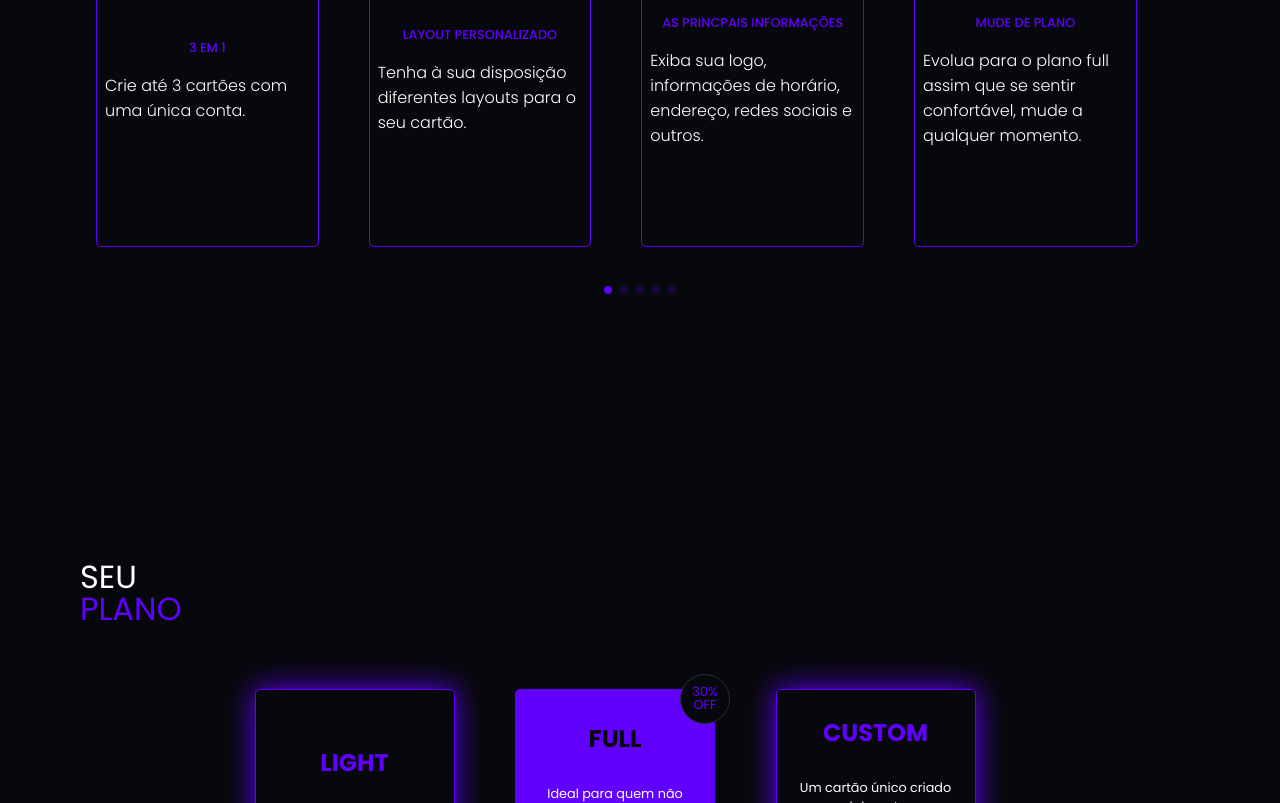
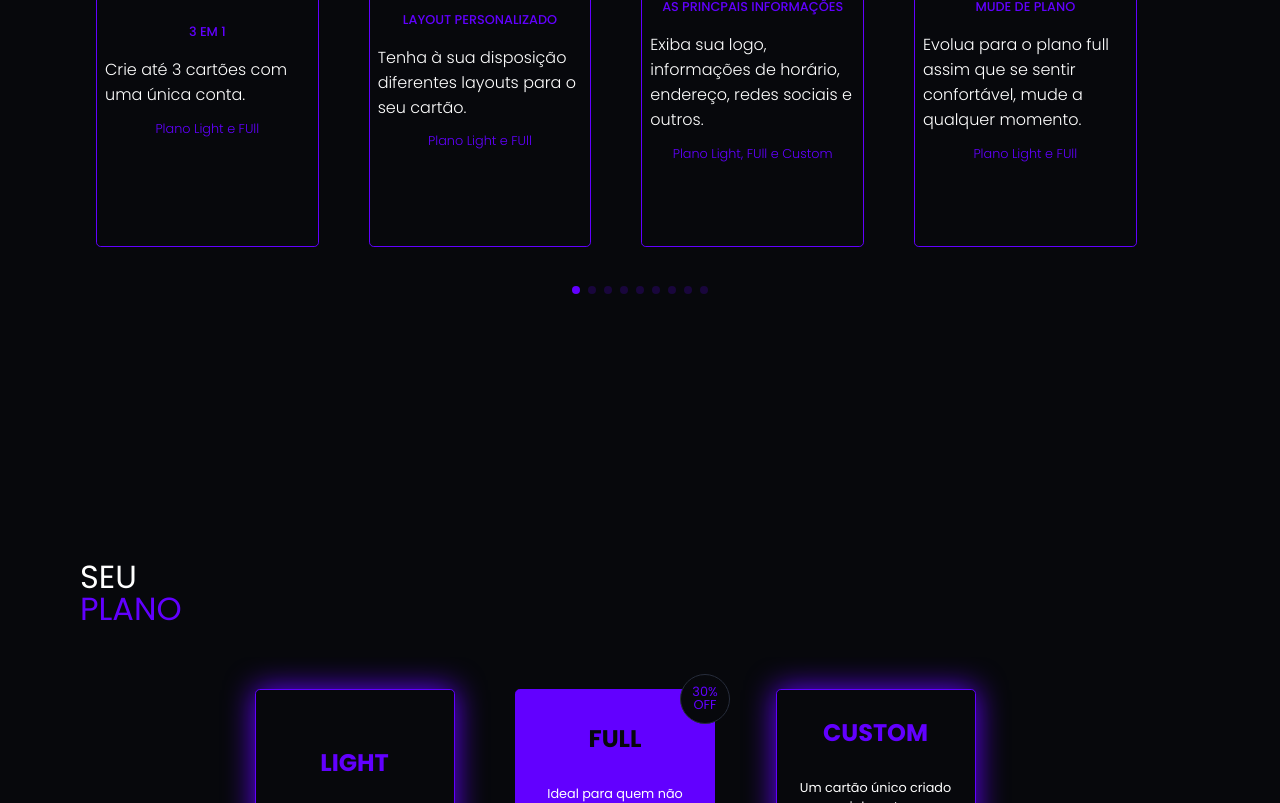
Before and after one commit to lcpsd/visitase7e, a Next.js app: page / in a window 1280 px wide. Shown: the part 1120-1923 px from the top of the page. Built offline with nearby package versions, Linux system fonts and the light colour scheme.

Commit message:
tool card layout adjustments. card info list updated

```diff
--- a/src/pages/LadingPage/components/ToolsSection/ToolCard/index.jsx
+++ b/src/pages/LadingPage/components/ToolsSection/ToolCard/index.jsx
@@ -1,6 +1,6 @@
 import styles from './styles.module.scss'
 
-export default function ToolCard({title, text}){
+export default function ToolCard({title, text, comment}){
 
     return(
         <div className={styles.card}>
@@ -8,8 +8,12 @@ export default function ToolCard({title, text}){
                 {title}
             </h4>
 
-            <p>
+            <p className={styles.text}>
                 {text}
+            </p>
+
+            <p className={styles.comment}>
+                {comment}
             </p>
         </div>
     )
--- a/src/pages/LadingPage/components/ToolsSection/ToolCard/styles.module.scss
+++ b/src/pages/LadingPage/components/ToolsSection/ToolCard/styles.module.scss
@@ -22,11 +22,22 @@
         color: var(--purple-100);
     }
 
-    p{
+    .text{
         font-size: 1rem;
         font-weight: 300;
         margin-bottom: 0;
         text-transform: initial;
     }
 
+    .comment{
+        font-size: 0.8rem;
+        font-weight: 300;
+
+        margin-bottom: 0;
+
+        text-transform: initial;
+
+        color: var(--purple-100);
+    }
+
 }
--- a/src/pages/LadingPage/components/ToolsSection/index.jsx
+++ b/src/pages/LadingPage/components/ToolsSection/index.jsx
@@ -8,31 +8,58 @@ export default function ToolsSection(){
     const cardInfo = [
         {
             title: "3 Em 1",
-            text: "Crie até 3 cartões com uma única conta."
+            text: "Crie até 3 cartões com uma única conta.",
+            comment: "Plano Light e FUll"
         },
         {
             title: "Layout Personalizado",
-            text: "Tenha à sua disposição diferentes layouts para o seu cartão."
+            text: "Tenha à sua disposição diferentes layouts para o seu cartão.",
+            comment: "Plano Light e FUll"
         },
         {
             title: "As Princpais Informações",
-            text: "Exiba sua logo, informações de horário, endereço, redes sociais e outros."
+            text: "Exiba sua logo, informações de horário, endereço, redes sociais e outros.",
+            comment: "Plano Light, FUll e Custom"
         },
         {
             title: "Mude de Plano",
-            text: "Evolua para o plano full assim que se sentir confortável, mude a qualquer momento."
+            text: "Evolua para o plano full assim que se sentir confortável, mude a qualquer momento.",
+            comment: "Plano Light e FUll"
         },
         {
             title: "Mostre Serviço",
-            text: "Deixe amostra todos os produtos e serviços oferecidos, modificando sempre que necessário."
+            text: "Deixe amostra todos os produtos e serviços oferecidos, modificando sempre que necessário.",
+            comment: "Plano Light, FUll e Custom"
         },
         {
             title: "Do seu jeito",
-            text: "Com o plano custom você deixa o cartão com a sua cara e traga a originalidade que seus concorrentes não possuem."
+            text: "Com o plano custom você deixa o cartão com a sua cara e traga a originalidade que seus concorrentes não possuem.",
+            comment: "Plano Custom"
         },
         {
             title: "Tecnologia",
-            text: "No plano custom fornecemos 1 display de acrílico NFC e 2 cartões NFC personalizados para o seu negócio gratuitamente, e eles são seus após 6 meses de assinatura ativa."
+            text: "No plano custom fornecemos 1 display de acrílico NFC e 2 cartões NFC personalizados para o seu negócio gratuitamente, e eles são seus após 6 meses de assinatura ativa.",
+            comment: "Plano Custom"
+        },
+        {
+            title: "Socialize",
+            text: "Seu cliente tem acesso a todos os links de suas redes sociais.",
+            comment: "Plano Light, FUll e Custom"
+        },
+        {
+            title: "Desktop ou Mobile",
+            text: "Cartão responsivo para ser exibido de maneira perfeita ao seu cliente, tanto no computador quando no celular.",
+            comment: "Plano Light, FUll e Custom"
+        },
+        {
+            title: "Altere seus dados",
+            text: "Tenha autonomia para mudar suas informações quando quiser.",
+            comment: "Plano Light, FUll e Custom"
+        },
+        {
+            title: "Conte com o Google",
+            text: "Faça login sem ter que criar uma conta, apenas utilizando sua conta google existênte.",
+            comment: "Plano Light e FUll"
         },
     ]
 
@@ -61,7 +88,7 @@ export default function ToolsSection(){
                         {
                             cardInfo.map((item, index) => (
                                 <SwiperSlide className="cardDiv" key={index}>
-                                    <ToolCard title={item.title} text={item.text}/>
+                                    <ToolCard title={item.title} text={item.text} comment={item.comment}/>
                                 </SwiperSlide>
                             ))
                         }
```
